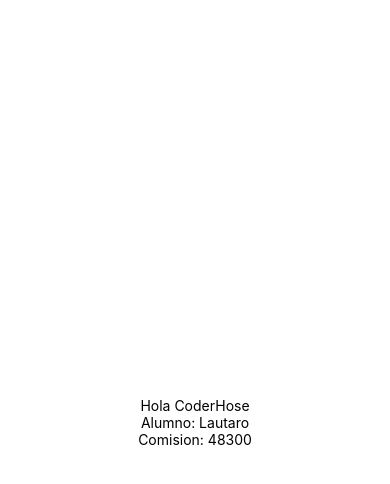
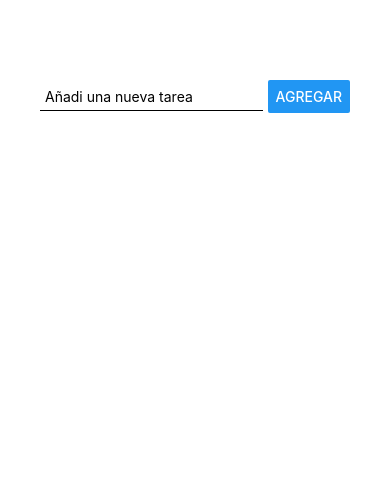
Before and after one commit to Lautaro1901/primera-app, a React Native app: screen / in a window 390 px wide. Shown: the top 484 px of the page. Built offline with nearby package versions, Linux system fonts and the light colour scheme.

Commit message:
Integracion de lista optimizada

```diff
--- a/App.js
+++ b/App.js
@@ -1,22 +1,151 @@
-import { StatusBar } from 'expo-status-bar';
-import { StyleSheet, Text, View } from 'react-native';
+import React, { useEffect, useState } from 'react';
+import { Button, FlatList, Text, StyleSheet, TextInput, View, Modal, Pressable } from 'react-native';
 
 export default function App() {
+
+  const [itemText, setItemText] = useState('');
+  const [item, setItem] = useState([]);
+
+    const onChangeText = (text) => {
+      setItemText(text);
+    }
+
+  const addTask = () => {
+    setItem (oldArry => [...oldArry, {id: Date.now(), value: itemText}]);
+    setItemText('');
+  }
+
+  const [modalVisible, setModalVisible] = useState(false);
+  const [selectedItem, setSelectedItem] = useState(null);
+
+  const deleteTask = () => {
+    setItem (oldArry => oldArry.filter((item) => item.id !== selectedItem.id));
+    setModalVisible(false);
+    selectItem(null);
+  }
+
+  const selectItem = (item) => {
+    setSelectedItem(item);
+    setModalVisible(true);
+  }
+
   return (
-    <View style={styles.container}>
-      <Text>Hola CoderHose</Text>
-      <Text>Alumno: Lautaro</Text>
-      <Text>Comision: 48300</Text>
-      <StatusBar style="auto" />
+    <View style={styles.screen}>
+      <View style={styles.container}>
+        <TextInput style={styles.inputContainer}
+        placeholder='Añadi una nueva tarea'
+        styles={styles.input}
+        onChangeText={onChangeText}
+        value={itemText}
+        />
+        <Button
+        title='Agregar'
+        onPress={addTask}
+        />
+      </View>
+      <FlatList
+      contentContainerStyle={{marginTop: 40, width: '100%', alignItems: 'center', justifyContent: 'center'}}
+        data={item}
+        renderItem={itemData => (
+          <Pressable style={styles.listItem} onPress={()=>{
+            selectItem(itemData.item);
+          }}>
+            <Text style={{margin: 10}}>{itemData.item.value}</Text>
+          </Pressable>
+          )}
+        keytExtractor={item => item.id.toString(
+        )}
+      />
+      <Modal
+        animationType="slide"
+        transparent={true}
+        visible={modalVisible}
+        >
+        <View style={styles.modalContainer}>
+          <View style={styles.modalTitle}>
+            <Text style={{
+              fontSize: 20,
+              fontWeight: 'bold',
+            }}>Eliminar Item</Text>
+          </View>
+          <View style={styles.modalContent}>
+            <Text>¿Está seguro que desea eliminar el item {selectItem?.value}?</Text>
+          </View>
+          <View style={styles.modalActions}>
+            <Button style={styles.modalButton} title='Eliminar' onPress={()=>{
+              deleteTask(selectItem.id)
+              setModalVisible(false)
+              }}/>
+
+            <Button style={styles.modalButton} title='Cancelar' onPress={() => {
+              setModalVisible(false)
+              setSelectedItem(null);
+            }} />
+          </View>
+        </View>
+        </Modal>
     </View>
   );
 }
 
 const styles = StyleSheet.create({
+  screen: {
+    padding: 40
+  },
+
   container: {
-    flex: 1,
-    backgroundColor: '#fff',
+    flexDirection: 'row',
+    justifyContent: 'space-between',
     alignItems: 'center',
+    marginTop: 40,
+  },
+
+  inputContainer: {
+    width: '80%',
+    borderBottomWidth: 1,
+    borderBottomColor: 'black',
+    padding: 5,
+    marginRight:5,
+  },
+
+  input: {
+    width: '80%',
+    padding: 10,
+  },
+
+  modalContainer: {
+    width: '100%',
+    bottom: 0,
+    position: 'absolute',
+    backgroundColor: '#fbf6ef',
+  },
+
+  modalTitle: {
+    height: 50,
     justifyContent: 'center',
+    alignItems: 'center',
+  },
+
+  modalContent: {
+    height: 50,
+    justifyContent: 'center',
+    alignItems: 'center',
+    backgroundColor: '#fbf6ef',
+    margin: 10,
+  },
+
+  modalActions: {
+    height: 100,
+    flexDirection: 'row',
+    justifyContent: 'space-around',
+    alignItems: 'center',
+  },
+
+  listItem: {
+    width: '100%',
+    backgroundColor: '#ead7c3',
+    margin: 10,
+    padding: 10,
+    borderRadius: 10,
   },
 });
```
